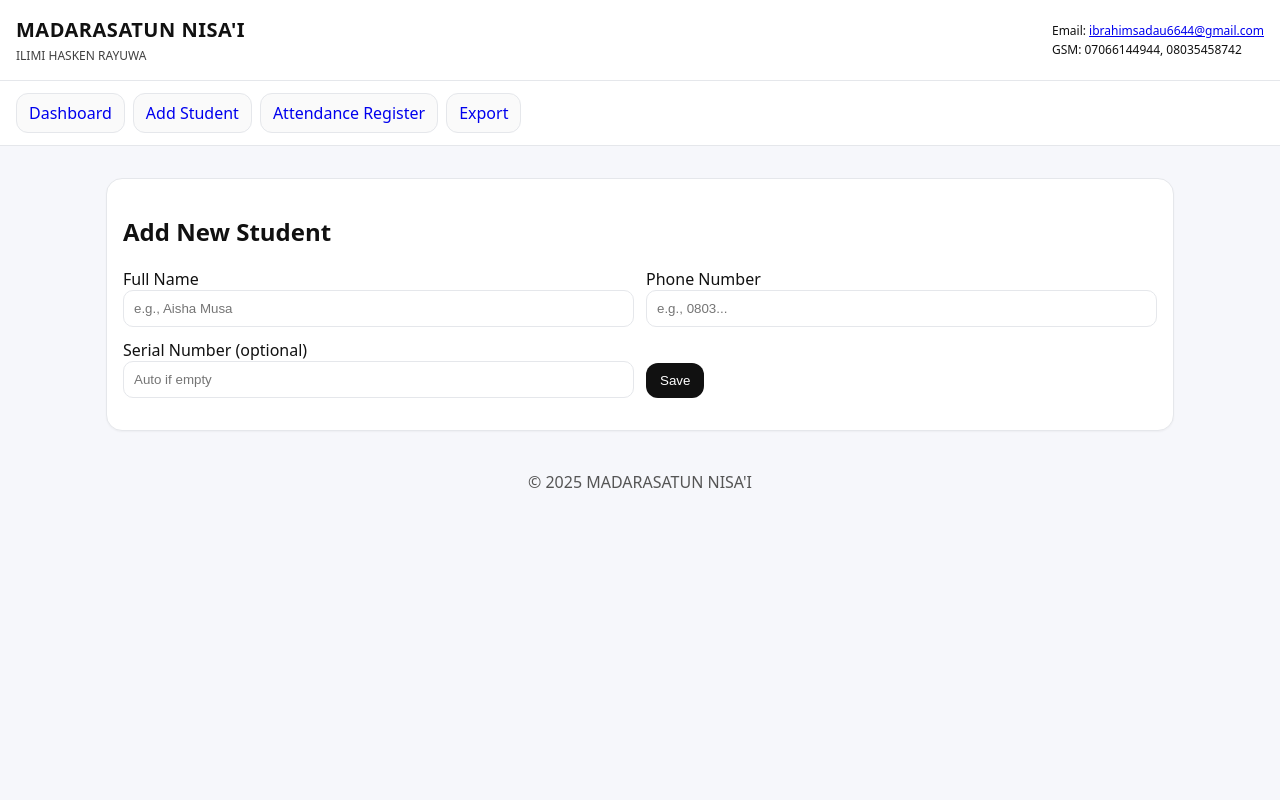
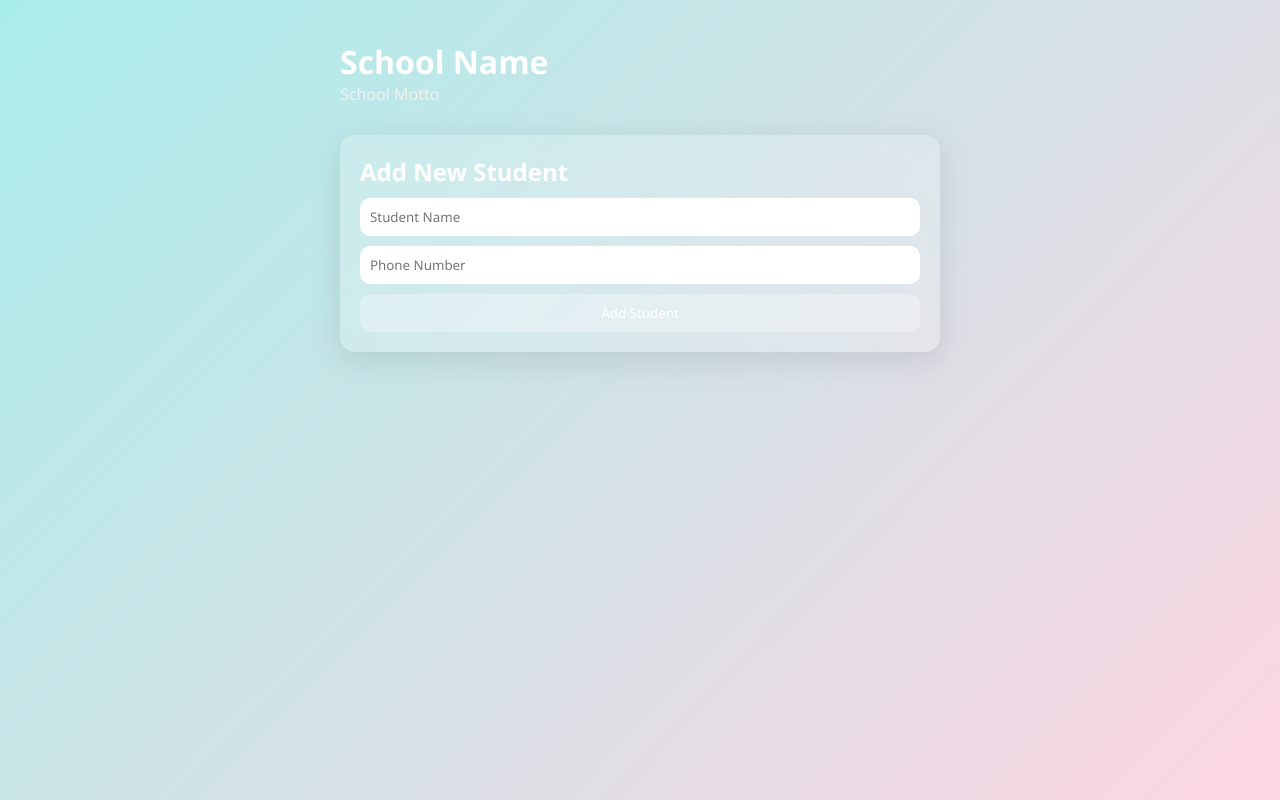
Before and after one commit to talk2klyro/Online-school, a website: page add-student.html in a window 1280 px wide. Drawn offline with Linux system fonts and the light colour scheme.

Commit message:
Update add-student.html

```diff
--- a/add-student.html
+++ b/add-student.html
@@ -1,107 +1,42 @@
-<!doctype html>
+<!DOCTYPE html>
 <html lang="en">
 <head>
-  <meta charset="utf-8" />
-  <meta name="viewport" content="width=device-width, initial-scale=1" />
-  <title>MADARASATUN NISA'I — Add Student</title>
-  <style>
-/* same base CSS as index (kept inline) */
-*{box-sizing:border-box}body{font-family:system-ui,-apple-system,Segoe UI,Roboto,Ubuntu,Cantarell,Noto Sans,sans-serif;margin:0;background:#f6f7fb;color:#111}
-.container{max-width:1100px;margin:0 auto;padding:16px}
-.brand{display:flex;justify-content:space-between;align-items:center;padding:16px;border-bottom:1px solid #e5e7eb;background:white;position:sticky;top:0;z-index:10}
-.brand h1{margin:0;font-size:20px;letter-spacing:.5px}
-.brand .motto{margin:4px 0 0 0;font-size:12px;opacity:.8}
-.brand-right p{margin:2px 0;font-size:12px}
-.nav{display:flex;gap:8px;flex-wrap:wrap;padding:12px 16px;background:#fff;border-bottom:1px solid #e5e7eb}
-.nav a{padding:8px 12px;border-radius:12px;text-decoration:none;border:1px solid #e5e7eb;background:#fafafa}
-.nav a:hover{background:#f0f0f0}
-.card{background:#fff;border:1px solid #e5e7eb;border-radius:16px;padding:16px;margin-top:16px;box-shadow:0 1px 2px rgba(0,0,0,.04)}
-.input, select{width:100%;padding:10px;border:1px solid #e5e7eb;border-radius:10px;background:#fff}
-.btn{padding:10px 14px;border:none;border-radius:12px;cursor:pointer}
-.btn.primary{background:#111;color:#fff}
-.btn.ghost{background:#fff;border:1px solid #e5e7eb}
-.table{width:100%;border-collapse:collapse}
-.table th,.table td{padding:10px;border-bottom:1px solid #eee;text-align:left;font-size:14px}
-.table th{background:#fafafa;position:sticky;top:0}
-.badge{display:inline-block;padding:4px 8px;border-radius:999px;background:#efefef;font-size:12px}
-.row{display:grid;grid-template-columns:1fr 1fr;gap:12px}
-@media (max-width:720px){.row{grid-template-columns:1fr} .brand{flex-direction:column;align-items:flex-start;gap:6px}}
-footer{padding:24px 16px;text-align:center;color:#555}
-  </style>
+<meta charset="UTF-8"><meta name="viewport" content="width=device-width, initial-scale=1.0">
+<title>Add Student</title>
+<style>
+*{margin:0;padding:0;box-sizing:border-box;font-family:'Segoe UI',sans-serif;}
+body{background:linear-gradient(135deg,#a8edea,#fed6e3);min-height:100vh;padding:40px;display:flex;justify-content:center;align-items:flex-start;}
+.dashboard{width:100%;max-width:600px;}
+header{display:flex;justify-content:space-between;align-items:center;margin-bottom:30px;}
+.brand-left h1{font-size:2em;color:#fff;}
+.brand-left .motto{font-size:1em;color:#f0f0f0;}
+.brand-right p{color:#fff;font-size:0.9em;}
+.card{backdrop-filter:blur(15px);background: rgba(255,255,255,0.2);border-radius:15px;padding:20px;margin-bottom:20px;box-shadow:0 8px 32px rgba(0,0,0,0.1);transition:transform 0.3s ease,box-shadow 0.3s ease;color:#fff;}
+.card:hover{transform:translateY(-10px);box-shadow:0 15px 40px rgba(0,0,0,0.2);}
+input,button{width:100%;padding:10px;margin-top:10px;border-radius:10px;border:none;}
+button{background: rgba(255,255,255,0.3);color:#fff;cursor:pointer;transition:0.3s;}
+button:hover{background: rgba(255,255,255,0.5);}
+#confetti{position:fixed;top:0;left:0;width:100%;height:100%;pointer-events:none;}
+</style>
 </head>
 <body>
-  <header class='brand'>
-    <div class='brand-left'>
-      <h1>MADARASATUN NISA'I</h1>
-      <p class='motto'>ILIMI HASKEN RAYUWA</p>
-    </div>
-    <div class='brand-right'>
-      <p>Email: <a href='mailto:ibrahimsadau6644@gmail.com'>ibrahimsadau6644@gmail.com</a></p>
-      <p>GSM: 07066144944, 08035458742</p>
-    </div>
-  </header>
-  <nav class='nav'>
-    <a href='index.html'>Dashboard</a>
-    <a href='add-student.html'>Add Student</a>
-    <a href='attendance.html'>Attendance Register</a>
-    <a href='export.html'>Export</a>
-  </nav>
-
-  <main class="container">
-    <section class="card">
-      <h2>Add New Student</h2>
-      <form id="form" class="row" onsubmit="return false;">
-        <div>
-          <label>Full Name</label>
-          <input class="input" id="name" placeholder="e.g., Aisha Musa" required />
-        </div>
-        <div>
-          <label>Phone Number</label>
-          <input class="input" id="phone" placeholder="e.g., 0803..." />
-        </div>
-        <div>
-          <label>Serial Number (optional)</label>
-          <input class="input" id="sn" type="number" min="1" placeholder="Auto if empty" />
-        </div>
-        <div style="align-self:end">
-          <button class="btn primary" id="saveBtn">Save</button>
-        </div>
-      </form>
-      <p id="msg"></p>
-    </section>
-  </main>
-  <footer>© 2025 MADARASATUN NISA'I</footer>
-
-  <script>
-    async function ensureDB() {
-      const res = await fetch('/api/ensure-db');
-      const data = await res.json();
-      if (!data.ok) throw new Error(data.error || 'Ensure DB failed');
-      return data;
-    }
-
-    document.getElementById('saveBtn').addEventListener('click', async () => {
-      const name = document.getElementById('name').value.trim();
-      const phone = document.getElementById('phone').value.trim();
-      const sn = document.getElementById('sn').value.trim();
-      if (!name) return alert('Name is required');
-      const payload = { name, phone };
-      if (sn) payload.sn = Number(sn);
-      try {
-        await ensureDB();
-        const res = await fetch('/api/students', {
-          method: 'POST',
-          headers: { 'Content-Type': 'application/json' },
-          body: JSON.stringify(payload)
-        });
-        const data = await res.json();
-        if (!res.ok) throw new Error(data.error || 'Failed');
-        document.getElementById('msg').textContent = '✅ Student added (S/N ' + (data.student.SN ?? '') + ').';
-        document.getElementById('form').reset();
-      } catch (e) {
-        document.getElementById('msg').textContent = '❌ ' + e.message;
-      }
-    });
-  </script>
+<div class="dashboard">
+<header><div class="brand-left"><h1>School Name</h1><p class="motto">School Motto</p></div><div class="brand-right"></div></header>
+<div class="card">
+<h2>Add New Student</h2>
+<input type="text" id="student-name" placeholder="Student Name">
+<input type="text" id="student-phone" placeholder="Phone Number">
+<button id="submit-student">Add Student</button>
+</div>
+</div>
+<canvas id="confetti"></canvas>
+<script type="module">
+import { CLIENT } from './config.js';
+document.querySelector('.brand-left h1').textContent=CLIENT.name;
+document.querySelector('.brand-left .motto').textContent=CLIENT.motto;
+document.querySelector('.brand-right').innerHTML=`<p>Email: <a href="mailto:${CLIENT.email}">${CLIENT.email}</a></p><p>GSM: ${CLIENT.phones.join(', ')}</p>`;
+function triggerConfetti(){const c=document.getElementById('confetti'),ctx=c.getContext('2d');c.width=window.innerWidth;c.height=window.innerHeight;const conf=[];for(let i=0;i<100;i++){conf.push({x:Math.random()*c.width,y:Math.random()*c.height-50,r:Math.random()*6+2,dx:(Math.random()-0.5)*4,dy:Math.random()*3+2,color:`hsl(${Math.random()*360},70%,60%)`})}function draw(){ctx.clearRect(0,0,c.width,c.height);conf.forEach(cf=>{ctx.beginPath();ctx.arc(cf.x,cf.y,cf.r,0,Math.PI*2);ctx.fillStyle=cf.color;ctx.fill();cf.x+=cf.dx;cf.y+=cf.dy;if(cf.y>c.height){cf.y=0;cf.x=Math.random()*c.width;}});requestAnimationFrame(draw);}draw();setTimeout(()=>{ctx.clearRect(0,0,c.width,c.height);},2000);}
+document.getElementById('submit-student').addEventListener('click',()=>{alert('Student Added!');triggerConfetti();});
+</script>
 </body>
 </html>
```
